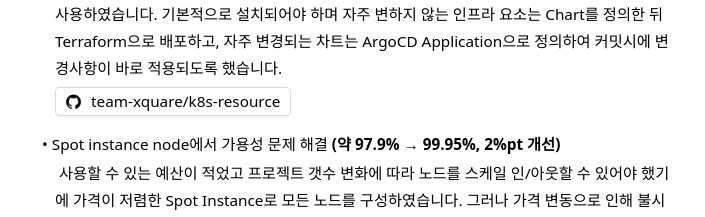
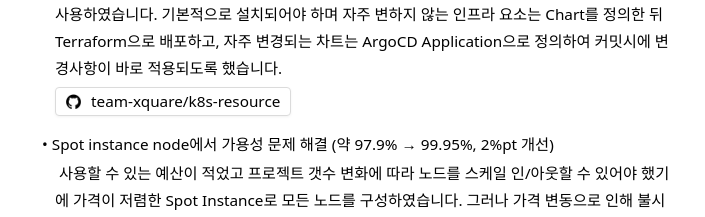
Before and after one commit to rlaisqls/portfolio, a React (Create React App) app: page / in a window 1280 px wide. Shown: the part 2020-2237 px from the top of the page, without its empty margins (381-1086 px from the left). Built offline with nearby package versions, Linux system fonts and the light colour scheme.

Commit message:
토글 비활성화

```diff
--- a/src/components/Toggle.jsx
+++ b/src/components/Toggle.jsx
@@ -17,6 +17,9 @@ export const Toggle = ({summary, detail}) => {
         </div>
         </details>
         <style jsx>{`
+            summary {
+                pointer-events: none;
+            }
             details .arrow {
                 transform: rotate(270deg);
             }
--- a/src/portfolio/project/Xquare.jsx
+++ b/src/portfolio/project/Xquare.jsx
@@ -60,7 +60,7 @@ export const Xquare = ({imageOpen}) => {
                         }/>
                         <Toggle summary={
                             <>
-                                Spot instance node에서 가용성 문제 해결 <b>(약 97.9% → 99.95%, 2%pt 개선)</b>
+                                Spot instance node에서 가용성 문제 해결 (약 97.9% → 99.95%, 2%pt 개선)
                             </>} detail={
                                 <>
                                     <Tab/>사용할 수 있는 예산이 적었고 프로젝트 갯수 변화에 따라 노드를 스케일 인/아웃할 수 있어야 했기에 가격이 저렴한 Spot Instance로 모든 노드를 구성하였습니다. 그러나 가격 변동으로 인해 불시에 내려가는 Spot의 특성 때문에 서버가 비주기적으로 <b>10분 이상 정지하는 현상</b>이 발생했습니다.<br/>
```
